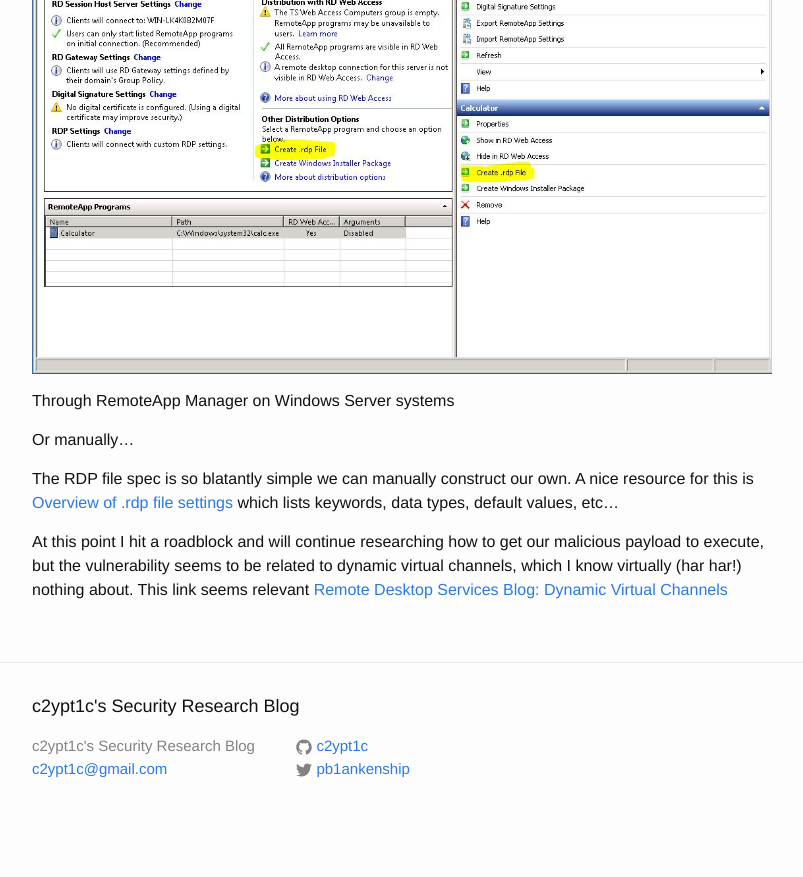
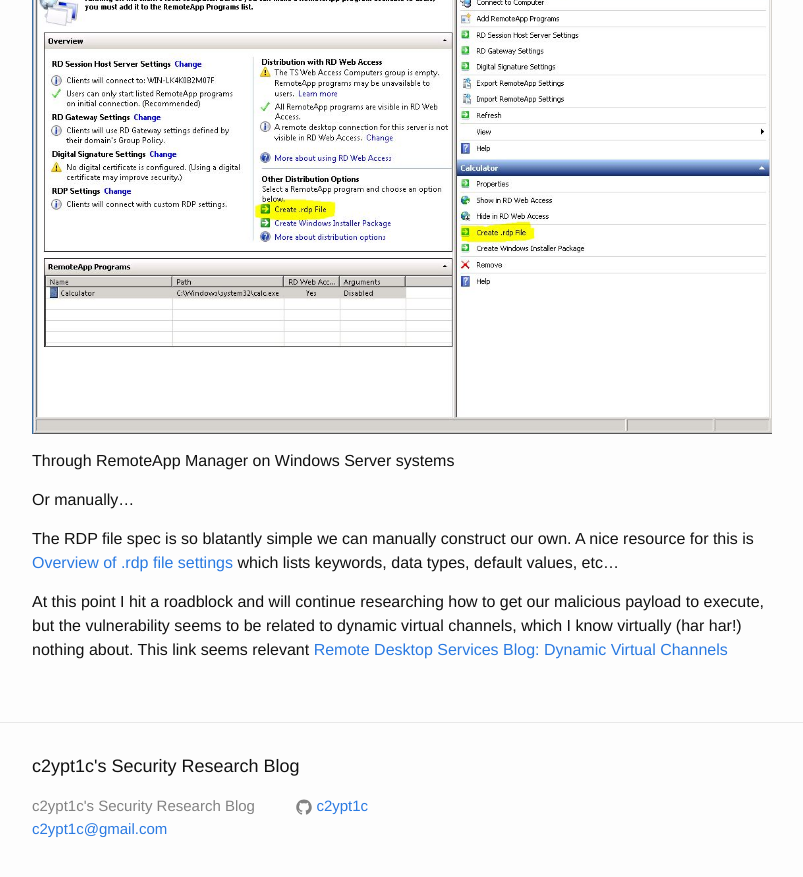
Before and after one commit to c2ypt1c/c2ypt1c.github.io, a Jekyll site: the page built from _posts/2015-08-18-rdphijack.markdown, in a window 1280 px wide and 900 px high, scrolled down 4069 px. Shown: the top 877 px of the window, without its empty margins (238-1041 px from the left). Built offline with Jekyll 4.4.1, drawn with Linux system fonts in a browser that asks for light colours; before the commit the page ends 4909 px from its top, so only the background shows below that.

Commit message:
fixed jpg extensions

```diff
--- a/_config.yml
+++ b/_config.yml
@@ -4,7 +4,7 @@ email: c2ypt1c@gmail.com
 description:
 baseurl: "" # the subpath of your site, e.g. /blog/
 url: "http://yourdomain.com" # the base hostname & protocol for your site
-twitter_username: pb1ankenship
+twitter_username:
 github_username:  c2ypt1c
 
 # Build settings
--- a/_posts/2015-08-18-rdphijack.markdown
+++ b/_posts/2015-08-18-rdphijack.markdown
@@ -14,24 +14,28 @@ Using Diaphora, we can perform a binary diff against the new and old versions of
 
 
 
-![rdpdiff](/images/diffratio.jpg)
+![rdpdiff](/images/diffratio.JPG)
+
 We see changes to functions dealing with encryption and certificates (no doubt from the other vulnerability accompanying MS15-083), however CDwmCoreAPI::Init seems to be the one we’re after.
 
 
 
-![diffasm](/images/asmdiff.jpg)
+![diffasm](/images/asmdiff.JPG)
+
 Diffing the assembly, we see that the old mstscax.dll (highlighted in red) utilized the LoadLibraryW function on dwmcore.dll! This surely looks to be the vulnerable piece of code. Looking at the patched code (highlighted in green), a new subroutine is called on line 12 (call sub_2D32270E), in place of LoadLibraryW.
 
 
 
-![sysdir](/images/getsysdir.jpg)
+![sysdir](/images/getsysdir.JPG)
+
 Digging into this new subroutine, we see a call to GetSystemDirectoryW, which is used to retrieve…you guessed it…the system directory. So, instead of loading dwmcore.dll from a potentially vulnerable location, this subroutine ensures that the system directory is used (such as C:\Windows\System32).
 
 We now know that the DLL to hijack is dwmcore.dll, which mstscax.dll loads multiple functions from using GetProcAddress.
 
 
 
-![funcload](/images/funcload.jpg)
+![funcload](/images/funcload.JPG)
+
 DwmCoreAPI::Init handles all of the function loading, and once we compile a list (of all loaded functions from dwmcore.dll), we’re ready to write our malicious DLL file.
 
 {% highlight cpp %}
@@ -73,14 +77,14 @@ Microsoft mentions “an attacker would first have to place a specially crafted
 
 
 
-![rdpclient](/images/rdp_client_save.jpg)
+![rdpclient](/images/rdp_client_save.JPG)
 
 Through the client
 
 
 
 
-![remoteapp](/images/rdpappman.jpg)
+![remoteapp](/images/rdpappman.JPG)
 
 Through RemoteApp Manager on Windows Server systems
 
```
